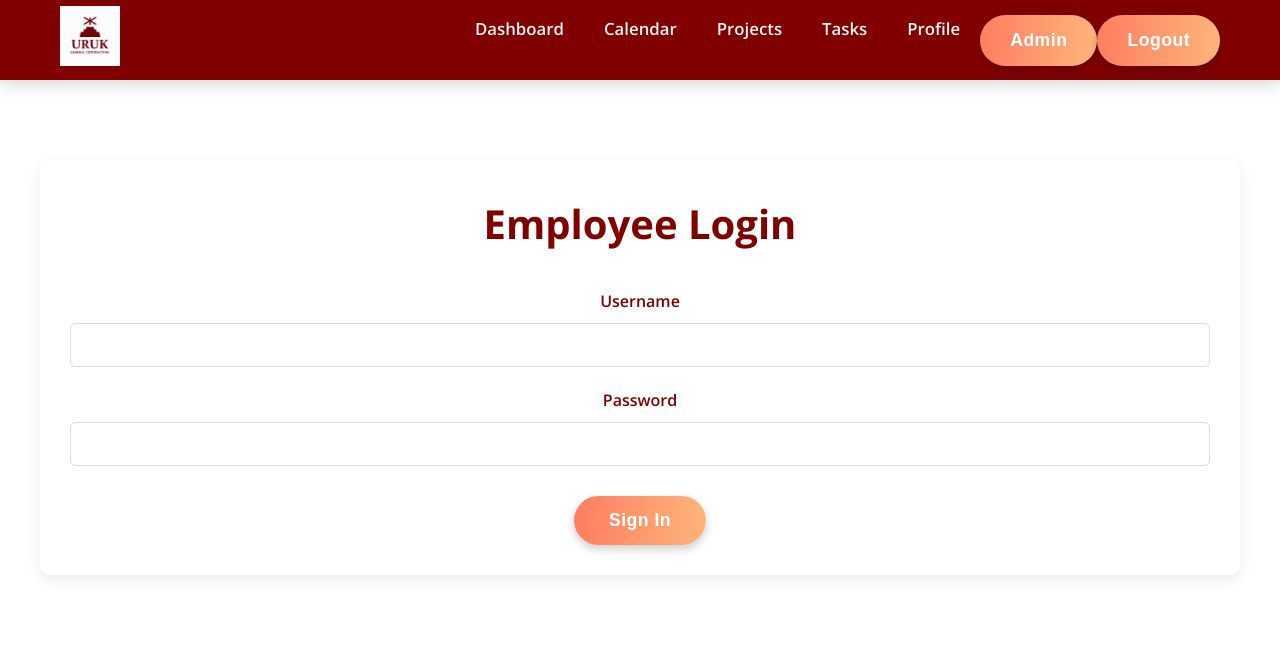
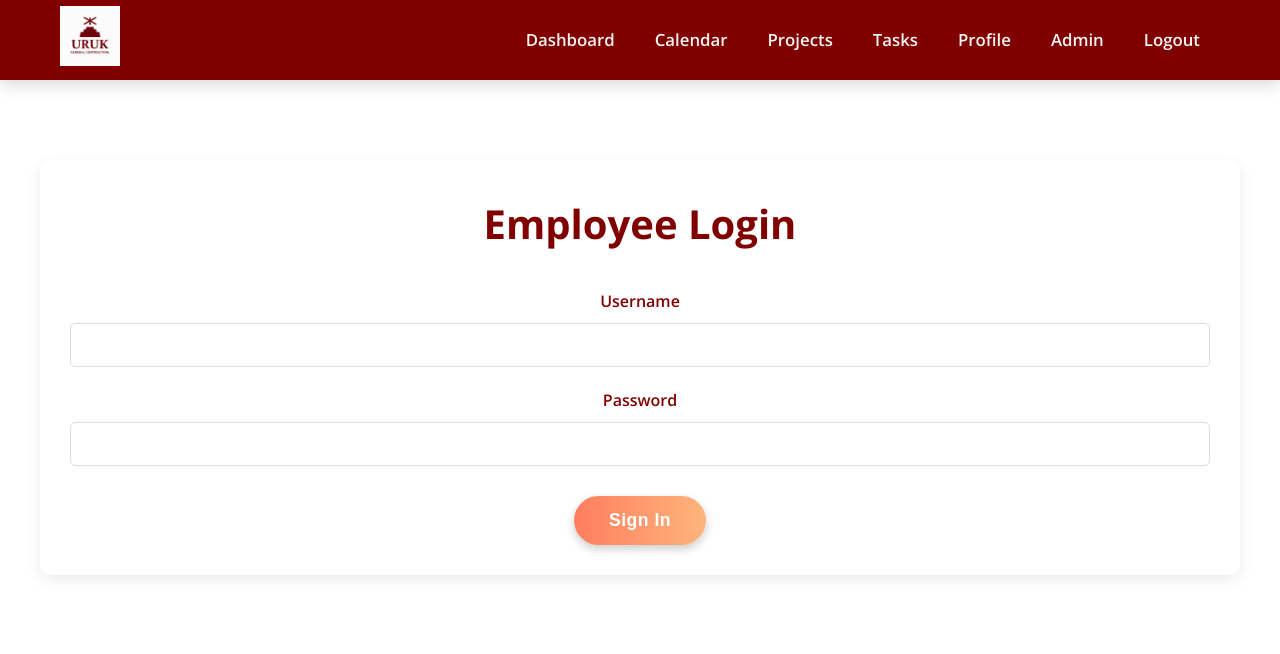
Before and after one commit to Towaiji/uruk-website, a Django app: page / in a window 1280 px wide. Shown: the top 654 px of the page. Run offline with Django 5.2, Linux system fonts and the light colour scheme; a user stored in the database is signed in.

Commit message:
Fixed minor ui issues

```diff
--- a/backend/landing/static/styles.css
+++ b/backend/landing/static/styles.css
@@ -1379,6 +1379,7 @@ footer {
 }
 
 .contact-form input[type="text"],
+.contact-form input[type="password"],
 .contact-form input[type="email"],
 .contact-form input[type="tel"],
 .contact-form input[type="subject"], /* Added subject input type for clarity */
@@ -1394,6 +1395,7 @@ footer {
 }
 
 .contact-form input[type="text"]:focus,
+.contact-form input[type="password"]:focus,
 .contact-form input[type="email"]:focus,
 .contact-form input[type="tel"]:focus,
 .contact-form input[type="subject"]:focus,
--- a/backend/landing/templates/header.html
+++ b/backend/landing/templates/header.html
@@ -6,26 +6,23 @@
     </div>
     <nav class="nav-bar">
       <ul class="menu">
+        {% if user.is_authenticated %}
+        {% csrf_token %}
         <li><a href="{% url 'home' %}">Dashboard</a></li>
         <li><a href="{% url 'calendar' %}">Calendar</a></li>
         <li><a href="{% url 'projects' %}">Projects</a></li>
         <li><a href="{% url 'tasks' %}">Tasks</a></li>
         <li><a href="{% url 'profile' %}">Profile</a></li>
-        <!-- <li><a href="{% url 'admin_page' %}"><i class="fa-solid fa-lock"></i> Admin</a></li>
-        <li><a href="{% url 'admin_page' %}"><i class="fa-solid fa-bell"></i></a></li> -->
+        {% endif %}
 
         {% if user.is_staff %}
-        <form method="post" action="{% url 'admin_page' %}">
-          {% csrf_token %}
-          <button type="submit"><i class="fa-solid fa-lock"></i> Admin</button>
-        </form>
+        {% csrf_token %}
+        <li><a href="{% url 'admin_page' %}"><i class="fa-solid fa-lock"></i> Admin</a></li>
         {% endif %}
 
         {% if user.is_authenticated %}
-        <form method="post" action="{% url 'log_out' %}">
-          {% csrf_token %}
-          <button type="submit">Logout</button>
-        </form>
+        {% csrf_token %}
+        <li><a href="{% url 'log_out' %}">Logout</a></li>
         {% endif %}
 
       </ul>
--- a/backend/landing/templates/login_user.html
+++ b/backend/landing/templates/login_user.html
@@ -23,7 +23,8 @@
                 </div>
                 <div class="form-group">
                     <label for="password">Password</label>
-                    <input type="text" name="password" required>
+                    <!-- <input type="password" name="password" required> -->
+                     <input type="password" name="password" required style="width: 100%; padding: 12px 15px; font-size: 1rem;">
                 </div>
                 <button type="submit" class="btn-submit">Sign In</button>
             </form>
--- a/backend/landing/views.py
+++ b/backend/landing/views.py
@@ -1,6 +1,6 @@
 from django.shortcuts import render, redirect
 from django.contrib.auth import authenticate, login, logout
-from django.contrib.admin.views.decorators import staff_member_required
+from django.contrib.auth.decorators import login_required
 from django.contrib import messages
 
 def home(req, name="home"):  # Default to "home" for the root
@@ -23,6 +23,5 @@ def login_user(req):
 
 def log_out(req):
     logout(req)
-    print("MY LOGOUT VIEW CALLED")
     messages.error(req, "You were successfully logged out!")
     return redirect('login_user')
```
Also changed, not shown: backend/db.sqlite3.
